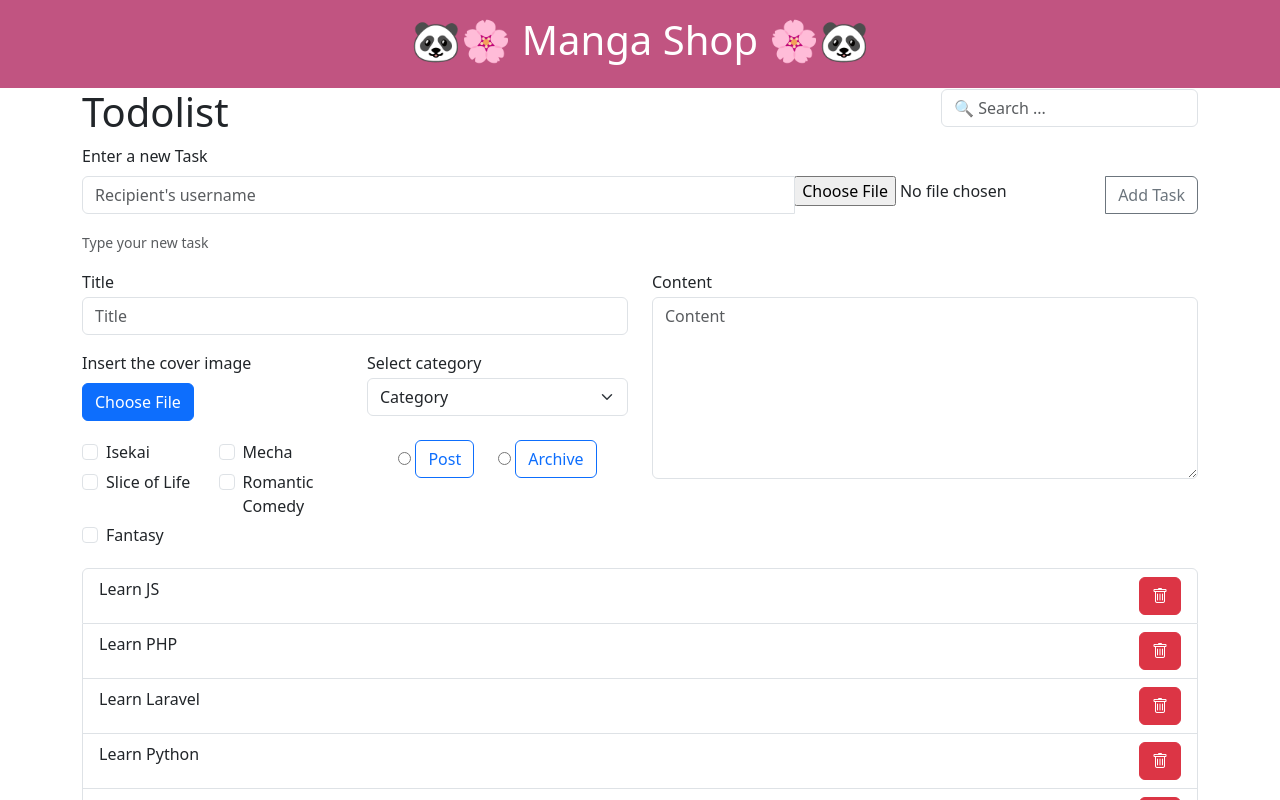
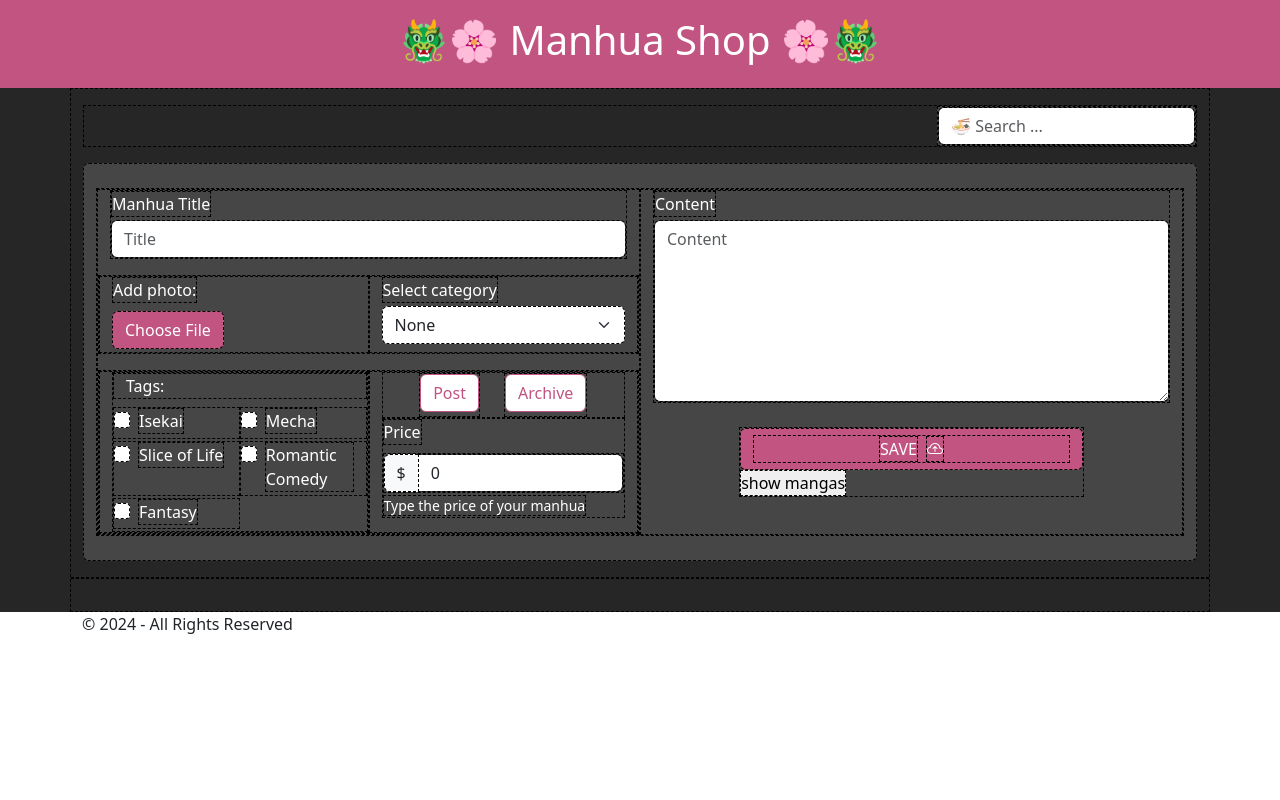
Before and after one commit to nelvison-benedetto/react-router, a React (Vite) app: page / in a window 1280 px wide. Shown: the top 800 px of the page. Built offline with nearby package versions, Linux system fonts and the light colour scheme.

Commit message:
working on upload objs

```diff
--- a/src/App.css
+++ b/src/App.css
@@ -3,20 +3,63 @@
 .bg-rosedark{
     background-color: var(--rosedark);
 }
-/* .form-control{
-    margin: 0 !important;
-    padding: 0 !important;
+label{ margin-bottom: 0.2rem;}
+.btn-DarkRose{
+    color: white!important;
+    background-color: var(--rosedark)!important;
+    &:hover, &:focus{
+        background-color: var(--rosedark-hover)!important;
+    }
 }
-.form-group{
-    margin: 0 !important;
-    padding: 0 !important;
+.btn-outline-DarkRose{
+    color: var(--rosedark) !important;
+    background-color:white !important;
+    border: 1px solid var(--rosedark) !important;
+    &:hover, &:focus, input[name="visibility"]:checked{
+        background-color: var(--rosedark) !important;
+        color: white !important;
+    }
+    input[type="radio"]:checked + & {
+        background-color: var(--rosedark) !important;
+        color: white !important;
+        border-color: var(--rosedark) !important;
+    }
 }
-label{
-    margin: 0 !important;
-    padding: 0 !important;
-} */
 
-label{ margin-bottom: 0.2rem;}
-.border{
-    border-color: brown;
+main{
+    background-color: #262626;
 }
+form{
+    background-color: #464646;
+    color: white;
+}
+
+.custom-card{
+    min-height: 380px;  /* !!!necessary for lg and md, in sm will be larger */
+    z-index: 1;
+    box-shadow: 2.4px 2.4px 4px rgba(0, 0, 0, 0.5);
+    transition: transform 0.62s ease;  /*fluid transaction*/
+}
+.custom-card:hover{
+    cursor: pointer;
+    z-index: 2;
+    transform: translateY(-6px) scale(1.04) rotate(5deg); /*+10px axisY up +5%*/
+    box-shadow: 4.6px 4px 8px rgba(0, 0, 0, 0.5);
+    .pin-card{opacity: 0;}
+    /* overflow: hidden;  nasconde spigolo di img dentro una card rounded */
+}
+.card-content{
+    width: 100%;
+}
+.inner-image{
+    width: 100%;
+    aspect-ratio: 1 / 1;
+    object-fit: cover;   /*copre il contenitore mantenendo le proporzioni */
+}
+
+
+/*& img{
+    width: 300px;
+    aspect-ratio: 16 / 9;  /*proporzioni video youtube*/
+   /*  object-fit: cover;   /*copre il contenitore mantenendo le proporzioni */
+ /* }*/
--- a/src/components/AppFooter.jsx
+++ b/src/components/AppFooter.jsx
@@ -1,7 +1,9 @@
 export default function AppFooter(){
     return(
        <footer>
-         <span>&#169; {new Date().getFullYear()} - All Rights Reserved</span>
+         <div className="container">
+          <span>&#169; {new Date().getFullYear()} - All Rights Reserved</span>
+         </div>
        </footer>
     );
 }
--- a/src/components/AppHeader.jsx
+++ b/src/components/AppHeader.jsx
@@ -1,7 +1,9 @@
 export default function AppHeader(){
     return(
-       <header className="bg-rosedark d-flex align-items-center justify-content-center text-white py-3">
-         <h1>🐼🌸 Manga Shop 🌸🐼</h1>
+       <header className="bg-rosedark">
+         <div className="container d-flex align-items-center justify-content-center text-white py-3">
+          <h1>🐲🌸 Manhua Shop 🌸🐲</h1>
+         </div>
        </header>
     );
 }
--- a/src/components/AppMain.jsx
+++ b/src/components/AppMain.jsx
@@ -1,22 +1,36 @@
+//AppMain.jsx
 import { useState, useEffect} from 'react'
+import ManhuaCard from './ManhuaCard/ManhuaCard'
 
 export default function AppMain(){
 
-  const initialTasks = ['Learn JS','Learn PHP','Learn Laravel','Learn Python','Learn C#','Learn C++','Learn AI'];
+  // const initialTasks = ['Learn JS','Learn PHP','Learn Laravel','Learn Python','Learn C#','Learn C++','Learn AI'];
+  // const [tasks, setTasks] = useState(initialTasks);  //tasks is the array, setTasks to edit it, initialTasks initial data
+  // const [newTask, setNewTask] = useState('');
+  // const [filteredTasks, setFilteredTasks] = useState(tasks);
 
-  const [tasks, setTasks] = useState(initialTasks);  //tasks is the array, setTasks to edit it, initialTasks initial data
-  const [newTask, setNewTask] = useState('');
+  const availableTags = ['Isekai', 'Mecha', 'Slice of Life', 'Romantic Comedy', 'Fantasy'];
+
+  const initialFormData = {  //the key names (i.e. "title") must be exactly the same in the html (i.e. <...name="title">) to link!
+    title: '',
+    content: '',
+    price: 0,
+    file: null,
+    category: '',
+    tags: [],
+    visibility: ''
+  }
+
+  const [formData, setFormData] = useState(initialFormData)
+  // const [selectedTitle, setSelectedTitle] = useState('');
+  // const [selectedContent, setSelectedContent] = useState('');
+  const [selectedFile, setSelectedFile] = useState(null);
+  // const [selectedCategory, setSelectedCategory] = useState('');
+  // const [selectedTags, setSelectedTags] = useState([]);
+  // const [selectedVisibility, setSelectedVisibility] = useState('');
+  const [mangas, setMangas] = useState([]);
   const [searchText, setSearchText] = useState('');
-  const [filteredTasks, setFilteredTasks] = useState(tasks);
-  const [fileUpload, setFileUpload] = useState();
-  const [selectedCategory, setSelectedCategory] = useState();
-
-  useEffect(()=>{
-    const filteredTasks = tasks.filter((item,index)=> item.toLowerCase().includes(searchText.toLowerCase()));
-    console.log(filteredTasks);
-    setFilteredTasks(filteredTasks);
-  }, [tasks, searchText]  //with [] useEffect is executed only once when the component is first mounted
-  );     //useEffect needs to run every time either tasks or searchText is updated
+  const [filteredMangas, setFilteredMangas] = useState(mangas);
 
 
   function addTask(e){
@@ -32,7 +46,6 @@ export default function AppMain(){
     setTasks(newTasks_local);
     setNewTask('');  //clean input
   }
-
   function handleTrashTaskClick(e){
     const taskIndexToTrash = Number(e.target.getAttribute('data-index'));
     //console.log(tasks, taskIndexToTrash);
@@ -41,89 +54,156 @@ export default function AppMain(){
     setTasks(newTasks_local);
   }
 
+  useEffect(()=>{
+    const filteredMangas = mangas.filter((item,index)=> item.title.toLowerCase().trim().includes(searchText.toLowerCase().trim()));
+    console.log(filteredMangas);
+    setFilteredMangas(filteredMangas);
+  }, [mangas, searchText]  //with [] useEffect is executed only once when the component is first mounted, now each time mangas/searchText change
+  );
+
   function handleSearchForm(e){
     e.preventDefault();
     alert('Form sent');
   }
 
-  function handleFileUpload(e){
-    console.log(e.target.files);
-    setFileUpload(URL.createObjectURL(e.target.files[0]));
+  function handleFormField(e){
+    const {name, type, value, checked} = e.target;  //top properties of an input
+    if (name === "file" && e.target.files.length > 0) {
+      const fileSelect = e.target.files[0];  // Get the file object
+      const fileSelectedURL = URL.createObjectURL(fileSelect);  // Create an object URL for the file
+      setFormData((prev) => ({
+        ...prev,
+        file: fileSelect,  //at submit with form convert obl->fakepath
+      }));
+      setSelectedFile(fileSelectedURL);
+    }
+    if(name==='tags'){
+      const updatedTags = checked ? [...formData.tags, value] :  formData.tags.filter(item=>item!==value);
+      setFormData(prev =>({
+        ...prev,
+        tags: updatedTags
+      }));
+    }
+    else if(type ==='checkbox' || type==='radio'){
+      setFormData(prev =>({
+        ...prev,
+        [name]: checked ? value : ''
+      }));
+    }
+    else{
+      setFormData(prev=>({
+        ...prev,
+        [name]: value
+      }))
+    }
   }
 
-  function handleCategoryChange(e){
-    setSelectedCategory(e.target.value);
+  function handleFormSubmit(e) {
+    e.preventDefault()
+    const newManga = {
+      id: Date.now(),
+      ...formData,
+      fileObl: selectedFile  //PASS FILE OBL TO SEE IMG ON BROWSER!!submit convert automaticaaly obl->fakepath :(
+    }
+    setMangas([
+      newManga,
+      ...mangas
+    ]);
+    setFormData(initialFormData)  //reset
+    setSelectedFile(null);
+  }
+
+  // function handleChangeTitle(e){
+  //   setSelectedTitle(e.target.value);
+  // }
+  // function handleChangeContent(e){
+  //   setSelectedContent(e.target.value);
+  // }
+  // function handleChangeFile(e){
+  //   console.log(e.target.files);
+  //   setSelectedFile(URL.createObjectURL(e.target.files[0]));
+  //   console.log(selectedFile);
+  // }
+  // function handleChangeCategory(e){
+  //   setSelectedCategory(e.target.value);
+  // }
+  // function handleChangeTag(e){
+  //   const tag = e.target.value;
+  //   const isChecked = e.target.checked;
+  //   if(isChecked){
+  //     setSelectedTags((prevTags)=>[...prevTags,tag]);
+  //   }
+  //   else{
+  //     setSelectedTags((prevTags)=>prevTags.filter((item)=> item !== tag));
+  //   }
+  // }
+  // function handleChangeVisibility(e){
+  //   setSelectedVisibility(e.target.value);
+  // }
+  // function createManga(e){
+  //   e.preventDefault();
+  //   if(selectedTitle.trim()==='' || selectedContent.trim()===''){return;}
+  //   const newManga = {
+  //     title: selectedTitle,
+  //     content : selectedContent,
+  //     file : selectedFile,
+  //     category : selectedCategory,
+  //     tags : selectedTags,
+  //     visibility : selectedVisibility
+  //   };
+  //   setMangas((prevMangas) =>[...prevMangas, newManga]);
+  //   setSelectedTitle('');
+  //   setSelectedContent('');
+  //   setSelectedFile(null);
+  //   setSelectedCategory('');
+  //   setSelectedTags([]);
+  //   setSelectedVisibility('');
+  // }
+
+  function showMangas(){
+    console.log(formData.price);
   }
 
 
-
-
   return(
-    <main id=''>
-      <div className='container'>
+    <main id='debug'>
+      <div className='container py-3'>
 
         {/* H1 + Search  */}
-        <div className='d-flex align-items-center justify-content-between'>
-          <h1>Todolist</h1>
-          <form onSubmit={handleSearchForm}>
-            <div className='mb-3'>
+        <div className='d-flex justify-content-end'>
+          <form onSubmit={handleSearchForm} className=''>
               <input
                 type="search"
                 className='form-control'
                 name='searchText'
                 id='searchText'
                 aria-describedby='searchHelper'
-                placeholder='🔍 Search ...'
+                placeholder='🍜 Search ...'
                 value={searchText}
                 onChange={e=> setSearchText(e.target.value)}
               />
-            </div>
           </form>
         </div>
 
-        {/* Add New Task  */}
-        <form onSubmit={addTask}>  {/* onSubmit event is tied to addTask funct */}
-          <div className='mb-3'>
-            <label htmlFor="task" className="form-label">Enter a new Task</label>
-              {/* Etichetta per il campo di input, htmlFor="task" link this label to input with id="task" */}
-            <div className='input-group mb-3'>
-              <input type="text"
-                className='form-control'  //bootstrap style
-                placeholder="Recipient's username"
-                aria-label="Recipient's username"  //useful for screen readers
-                aria-describedby='button-addon2'  //for screen readers, link this input to elem with id='button-addon2' (the addTask button)
-                value={newTask}
-                onChange={e=>setNewTask(e.target.value)}  //dinamic edit setNewTask edita il value
-              />
-              < input type = "file" onChange={fileUpload}/>
-              <button className='btn btn-outline-secondary' type='submit' id='button-addon2'>Add Task</button>
-                {/* type='submit' send the form execute addTask */}
-            </div>
-
-            <small id='taskHelperId' className='form-text text-muted'>Type your new task</small>  {/* little instruction under form */}
-          </div>
-        </form>
-
-
-        <form className='my-3'>
+        <form className='my-3 rounded p-4' onSubmit={handleFormSubmit}>
           <div className='row'>
             <div className='form-group col-md-6 '>
               <div className='form-group mb-3'>
-                <label className='' htmlFor="inputTitleBlog">Title</label>
-                <input className='form-control' type="text" id="inputTitleBlog" name="inputTitleBlog" placeholder='Title'/>
+                <label className='' htmlFor="inputTitleBlog">Manhua Title</label>
+                <input className='form-control' type="text" id="inputTitleBlog" name="title" placeholder='Title' aria-label='Title' required value={formData.title} onChange={handleFormField}/>
               </div>
-
               <div className='row mb-3'>
                 <div className='form-group col-md-6 '>
-                  <label htmlFor="fileBlog" className='form-label'>Insert the cover image</label>
-                  <label className="btn btn-primary" htmlFor="fileBlog">Choose File</label>
-                  <input className="form-control d-none" type="file" id="fileBlog" onChange={handleFileUpload}/>
-                  {fileUpload && <img src={fileUpload} alt='cover image' className='img-fluid rounded'/>}
+                  <label htmlFor="fileBlog" className='form-label'>Add photo: </label><br />
+                  <label className="btn btn-DarkRose" htmlFor="fileBlog">Choose File</label>
+                  <input className="form-control d-none" type="file" id="fileBlog" name="file" required accept="image/*" onChange={handleFormField}/>  {/* accept="image/*" ACCEPT ONLY IMG! */}
+                  {selectedFile && <img src={selectedFile} alt='cover image' className='img-fluid rounded'/>}
+
                 </div>
                 <div className='form-group col-md-6'>
                   <label htmlFor="categorySelect">Select category</label>
-                  <select className='form-select ' id='categorySelect' name='categorySelect' value={selectedCategory} onChange={handleCategoryChange}>
-                    <option value="">Category</option>
+                  <select className='form-select ' id='categorySelect' name='category' value={formData.category} onChange={handleFormField}>
+                    <option value="None">None</option>
                     <option value="Shonen">Shonen</option>
                     <option value="Shojo">Shojo</option>
                     <option value="Seinen">Seinen</option>
@@ -135,63 +215,71 @@ export default function AppMain(){
               <div className='row'>
                 <div className='form-group col-md-6 ps-4'>
                   <div className='row'>
-                    <div className='form-check col-md-6'>
-                      <input className="form-check-input" type="checkbox" value="" id='checkBtnIsekai' name='checkBtnIsekai'/>
-                      <label className='form-check-label' htmlFor="checkBtnIsekai">Isekai</label>
+                    <label htmlFor="tags" className='form-label'>Tags: </label>
+                    {availableTags.map((tag, index) => (
+                      <div key={index} className='form-check col-md-6'>
+                        <input
+                          className="form-check-input"
+                          type="checkbox"
+                          value={tag}
+                          id={`checkBtn${tag.replace(/\s+/g,'')}`}
+                          name='tags'
+                          onChange={handleFormField}
+                          checked={formData.tags.includes(tag)}
+                        />
+                        <label className='form-check-label' htmlFor={`checkBtn${tag.replace(/\s+/g,'')}`}>
+                          {tag}
+                        </label>
+                      </div>
+                    ))}
+                  </div>
+
+                </div>
+                <div className='form-group col-md-6 '>
+                  <div className='d-flex justify-content-center gap-4'>
+                    <div>
+                      <input className='btn-check me-1' type="radio" id='radioBtnPost' name='visibility' value="post" autoComplete='off' onChange={handleFormField} checked={formData.visibility==='post'}/>
+                      <label className='btn btn-outline-DarkRose' htmlFor="radioBtnPost">Post</label>
                     </div>
-                    <div className='form-check col-md-6'>
-                      <input className="form-check-input" type="checkbox" value="" id='checkBtnMecha' name='checkBtnMecha'/>
-                      <label className='form-check-label' htmlFor="checkBtnMecha">Mecha</label>
-                    </div>
-                    <div className='form-check col-md-6'>
-                      <input className="form-check-input" type="checkbox" value="" id='checkBtnSliceofLife' name='checkBtnSliceofLife'/>
-                      <label className='form-check-label' htmlFor="checkBtnSliceofLife">Slice of Life</label>
-                    </div>
-                    <div className='form-check col-md-6'>
-                      <input className="form-check-input" type="checkbox" value="" id='checkBtnRomanticComedy' name='checkBtnRomanticComedy'/>
-                      <label className='form-check-label' htmlFor="checkBtnRomanticComedy">Romantic Comedy</label>
-                    </div>
-                    <div className='form-check col-md-6'>
-                      <input className="form-check-input" type="checkbox" value="" id='checkBtnFantasy' name='checkBtnFantasy'/>
-                      <label className='form-check-label' htmlFor="checkBtnFantasy">Fantasy</label>
+                    <div>
+                      <input className='btn-check me-1' type="radio" id='radioBtnArchive' name='visibility' value="archive" autoComplete='off' onChange={handleFormField} checked={formData.visibility==='archive'}/>
+                      <label className='btn btn-outline-DarkRose' htmlFor="radioBtnArchive">Archive</label>
                     </div>
                   </div>
-                </div>
-                <div className='form-group col-md-6 d-flex justify-content-center gap-4'>
-                  <div>
-                    <input className='btn-checks me-1' type="radio" id='radioBtnPost' name='radioPostOrArchive' value="" autoComplete='off'/>
-                    <label className='btn btn-outline-primary' htmlFor="radioBtnPost">Post</label>
-                  </div>
-                  <div>
-                    <input className='btn-checks me-1' type="radio" id='radioBtnArchive' name='radioPostOrArchive' value="" autoComplete='off'/>
-                    <label className='btn btn-outline-primary' htmlFor="radioBtnArchive">Archive</label>
+                  <div className='form-group'>
+                    <label htmlFor="price" className='form-label'>Price</label>
+                    <div className='input-group'>
+                      <span className="input-group-text">$</span>
+                      <input className='form-control' type="number" min="0" step={0.1} id='price' name='price' placeholder='100.00' aria-describedby="pricehelper" value={formData.price} onChange={handleFormField}/>
+                    </div>
+                    <small id="pricehelper" className="form-text text-white">Type the price of your manhua</small>
                   </div>
                 </div>
               </div>
             </div>
             <div className='form-group col-md-6'>
-              <label htmlFor="inputContentBlog">Content</label>
-              <textarea className='form-control' type="text" rows='7' id='inputContentBlog' name='inputContentBlog' placeholder='Content'/>
+              <div className='form-group'>
+                <label htmlFor="inputContentBlog">Content</label>
+                <textarea className='form-control' type="text" rows='7' id='inputContentBlog' name='content' placeholder='Content' aria-label='Content' required value={formData.content} onChange={handleFormField}/>
+              </div>
+              <div className='form-group col-md-8 mt-4 mx-auto'>
+                <button className='btn btn-DarkRose w-100' type='submit' id='btn_sumbit' name='submit'>
+                  <span className='d-flex align-items-center justify-content-center gap-2'>
+                    <span>SAVE</span>
+                    <i className="bi bi-cloud-arrow-up"/>
+                  </span>
+                </button>
+                <button type="button" onClick={showMangas}>show mangas</button>
+              </div>
             </div>
           </div>
         </form>
 
+        <section className='row row-cols-1 row-cols-sm-1 row-cols-md-2 row-cols-lg-3 mb-3'>
+          {mangas.map((item,index)=><ManhuaCard key={item.id} data={item}/>)}
+        </section>
 
-
-        {/* All Tasks */}
-        <ul className='list-group '>
-          {filteredTasks.map((item,index)=>
-            <li key={index} className='list-group-item d-flex justify-content-between'>
-              {item}
-              <button onClick={handleTrashTaskClick} data-index={index} className='btn btn-danger'>
-                <i className='bi bi-trash'></i>
-              </button>
-            </li>
-          )}
-        </ul>
       </div>
     </main>
   );
 }
-
-// Lorem ipsum dolor sit amet consectetur adipisicing elit. Ducimus corporis impedit, illo pariatur error itaque dolorem quas delectus adipisci laborum laudantium quisquam debitis facilis id officiis quo illum consequuntur, voluptate nam distinctio ad iure omnis. Sapiente cupiditate quo id modi nihil mollitia cumque ab eos rerum nulla iusto, molestias quas similique officia vel expedita quisquam eveniet veritatis. Minus sequi aspernatur vel similique consectetur consequuntur quidem adipisci aperiam, optio labore est! Mollitia sunt culpa inventore omnis maiores corporis. Velit, id tenetur!
--- /dev/null
+++ b/src/components/Buttons/ButtonBuy.jsx
@@ -0,0 +1,6 @@
+//ButtonBuy.jsx
+export default function ButtonBuy(){
+    return(
+        <button></button>
+    );
+}
--- /dev/null
+++ b/src/components/ManhuaCard/ManhuaCard.jsx
@@ -0,0 +1,26 @@
+//ManhuaCard.jsx
+import ButtonBuy from '../Buttons/ButtonBuy'
+
+export default function ManhuaCard({data, children}){
+    console.log(data);
+    console.log(data.file);
+    console.log(data.fileObl);
+    return(
+        <div id='manhuas' className='col'>
+            <div className="bg-white rounded px-3 pt-3 d-flex justify-content-center position-relative custom-card">
+                <div className="d-flex flex-column gap-2 card-content">
+                    <div className="inner-image bg-blue2 d-flex justify-content-center align-items-center">
+                        <img src={data.fileObl} alt="cover image" className="img-fluid"/>
+                    </div>
+                    <h1 className="title">{data.title}</h1>
+                    <p>{data.content}</p>
+                </div>
+                {/* <img
+                    src='../../public/imgs/pin.svg'
+                    className="pin-card position-absolute top-0"
+                    alt="pin card"
+                />    */}
+            </div>
+        </div>
+    );
+}
--- a/src/index.css
+++ b/src/index.css
@@ -5,4 +5,5 @@ img{max-width: 100%;}
 :root {
   font-family: Helvetica, Inter, system-ui, Avenir, Arial, sans-serif;
   --rosedark : #C15481;
+  --rosedark-hover: #a84b71;
 }
```
Also changed, not shown: public/imgs/pin.svg (added).
